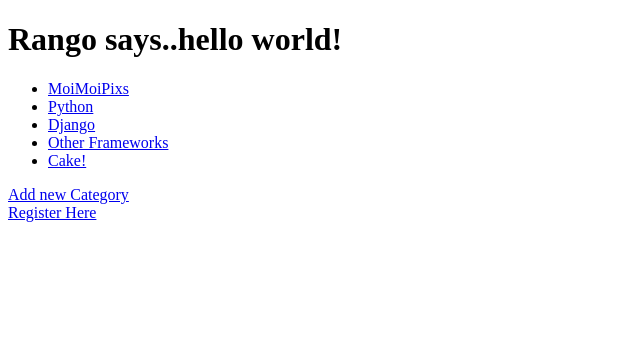
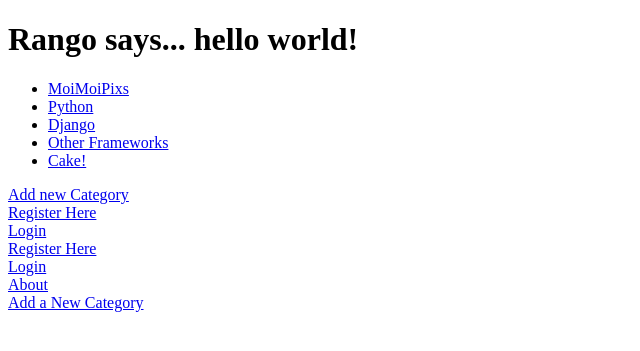
Before and after one commit to Torquoal/DjangoCode, a Django app: page /rango/ in a window 1280 px wide. Shown: the top 351 px of the page, without its empty margins (0-640 px from the left). Run offline with Django 3.2, Linux system fonts and the light colour scheme; data comes from the database, SQL or seed files in the repository; both versions use the stored data as it was after the commit.

Commit message:
finished Ch 9

```diff
--- a/tango_with_django_project/rango/urls.py
+++ b/tango_with_django_project/rango/urls.py
@@ -7,5 +7,8 @@ urlpatterns = patterns('',
     url(r'^category/(?P<category_name_slug>\w+)$', views.category, name='category'),
     url(r'^add_category/$', views.add_category, name='add_category'),
     url(r'^category/(?P<category_name_slug>\w+)/add_page/$', views.add_page, name='add_page'),
-    url(r'^register/$', views.register, name='register'), # ADD NEW PATTERN!
+    url(r'^register/$', views.register, name='register'),
+    url(r'^login/$', views.user_login, name='login'),
+    url(r'^restricted/', views.restricted, name='restricted'),
+    url(r'^logout/$', views.user_logout, name='logout'),
     )
--- a/tango_with_django_project/rango/views.py
+++ b/tango_with_django_project/rango/views.py
@@ -1,8 +1,11 @@
 from django.shortcuts import render
-from django.http import HttpResponse
 from rango.models import Category, Page
 from rango.forms import CategoryForm, PageForm
 from rango.forms import UserForm, UserProfileForm
+from django.contrib.auth import authenticate, login
+from django.http import HttpResponseRedirect, HttpResponse
+from django.contrib.auth.decorators import login_required
+from django.contrib.auth import logout
 
 def index(request):
 
@@ -164,3 +167,59 @@ def register(request):
     return render(request,
             'rango/register.html',
             {'user_form': user_form, 'profile_form': profile_form, 'registered': registered} )
+
+
+def user_login(request):
+
+    # If the request is a HTTP POST, try to pull out the relevant information.
+    if request.method == 'POST':
+        # Gather the username and password provided by the user.
+        # This information is obtained from the login form.
+                # We use request.POST.get('<variable>') as opposed to request.POST['<variable>'],
+                # because the request.POST.get('<variable>') returns None, if the value does not exist,
+                # while the request.POST['<variable>'] will raise key error exception
+        username = request.POST.get('username')
+        password = request.POST.get('password')
+
+        # Use Django's machinery to attempt to see if the username/password
+        # combination is valid - a User object is returned if it is.
+        user = authenticate(username=username, password=password)
+
+        # If we have a User object, the details are correct.
+        # If None (Python's way of representing the absence of a value), no user
+        # with matching credentials was found.
+        if user:
+            # Is the account active? It could have been disabled.
+            if user.is_active:
+                # If the account is valid and active, we can log the user in.
+                # We'll send the user back to the homepage.
+                login(request, user)
+                return HttpResponseRedirect('/rango/')
+            else:
+                # An inactive account was used - no logging in!
+                return HttpResponse("Your Rango account is disabled.")
+        else:
+            # Bad login details were provided. So we can't log the user in.
+            print "Invalid login details: {0}, {1}".format(username, password)
+            return HttpResponse("Invalid login details supplied.")
+
+    # The request is not a HTTP POST, so display the login form.
+    # This scenario would most likely be a HTTP GET.
+    else:
+        # No context variables to pass to the template system, hence the
+        # blank dictionary object...
+        return render(request, 'rango/login.html', {})
+
+@login_required
+def restricted(request):
+    return HttpResponse("Since you're logged in, you can see this text!")
+
+
+# Use the login_required() decorator to ensure only those logged in can access the view.
+@login_required
+def user_logout(request):
+    # Since we know the user is logged in, we can now just log them out.
+    logout(request)
+
+    # Take the user back to the homepage.
+    return HttpResponseRedirect('/rango/')
--- a/tango_with_django_project/tango_with_django_project/settings.py
+++ b/tango_with_django_project/tango_with_django_project/settings.py
@@ -44,6 +44,8 @@ PASSWORD_HASHERS = (
 	'django.contrib.auth.hashers.PBKDF2SHA1PasswordHasher',
 
 )
+
+LOGIN_URL = '/rango/login/'
 
 MIDDLEWARE_CLASSES = (
     'django.contrib.sessions.middleware.SessionMiddleware',
--- a/tango_with_django_project/templates/rango/index.html
+++ b/tango_with_django_project/templates/rango/index.html
@@ -5,7 +5,11 @@
     </head>
 
     <body>
-        <h1>Rango says..hello world!</h1>
+		{% if user.is_authenticated %}
+			<h1>Rango says... hello {{ user.username }}!</h1>
+		{% else %}
+			<h1>Rango says... hello world!</h1>
+		{% endif %}
 
         {% if categories %}
             <ul>
@@ -17,7 +21,19 @@
        {% else %}
             <strong>There are no categories present.</strong>
        {% endif %}
-		<a href = "/rango/add_category/">Add new Category</a><br />
-		<a href="/rango/register/">Register Here</a>
+			<a href ="/rango/add_category/">Add new Category</a><br />
+			<a href="/rango/register/">Register Here</a><br />
+			<a href="/rango/login/">Login</a><br />
+
+		{% if user.is_authenticated %}
+			<a href="/rango/restricted/">Restricted Page</a><br />
+			<a href="/rango/logout/">Logout</a><br />
+		{% else %}
+			<a href="/rango/register/">Register Here</a><br />
+			<a href="/rango/login/">Login</a><br />
+		{% endif %}
+
+<a href="/rango/about/">About</a><br/>
+<a href="/rango/add_category/">Add a New Category</a><br />
     </body>
 </html>
```
Also changed, not shown: tango_with_django_project/templates/rango/login.html (added, +22 -0 lines), tango_with_django_project/db.sqlite3, 3 other files.
